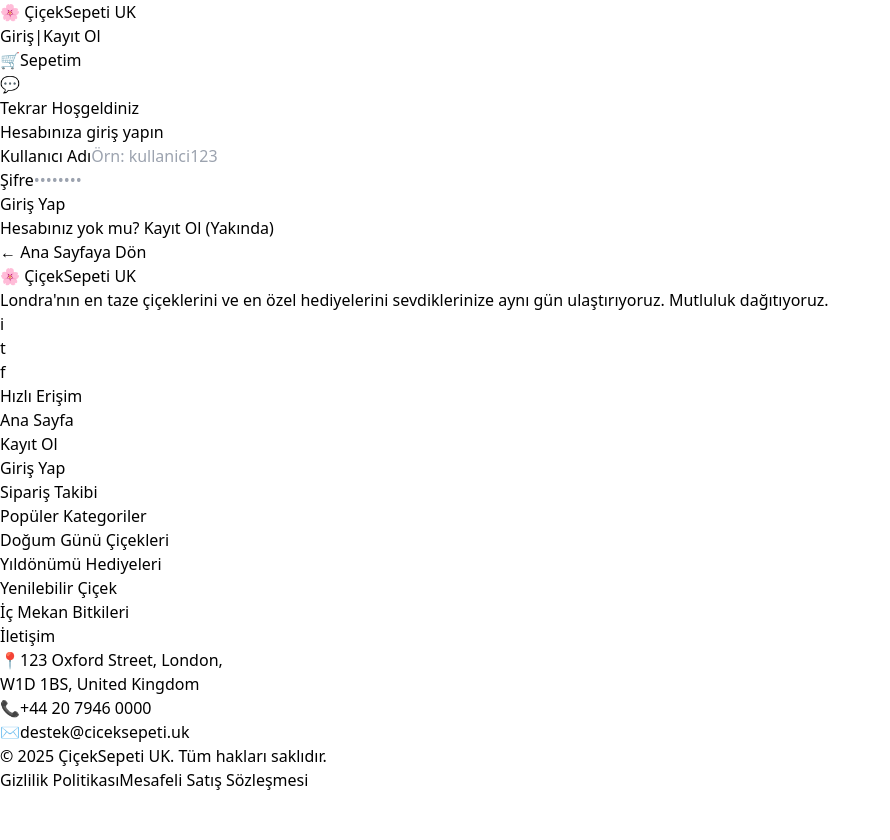
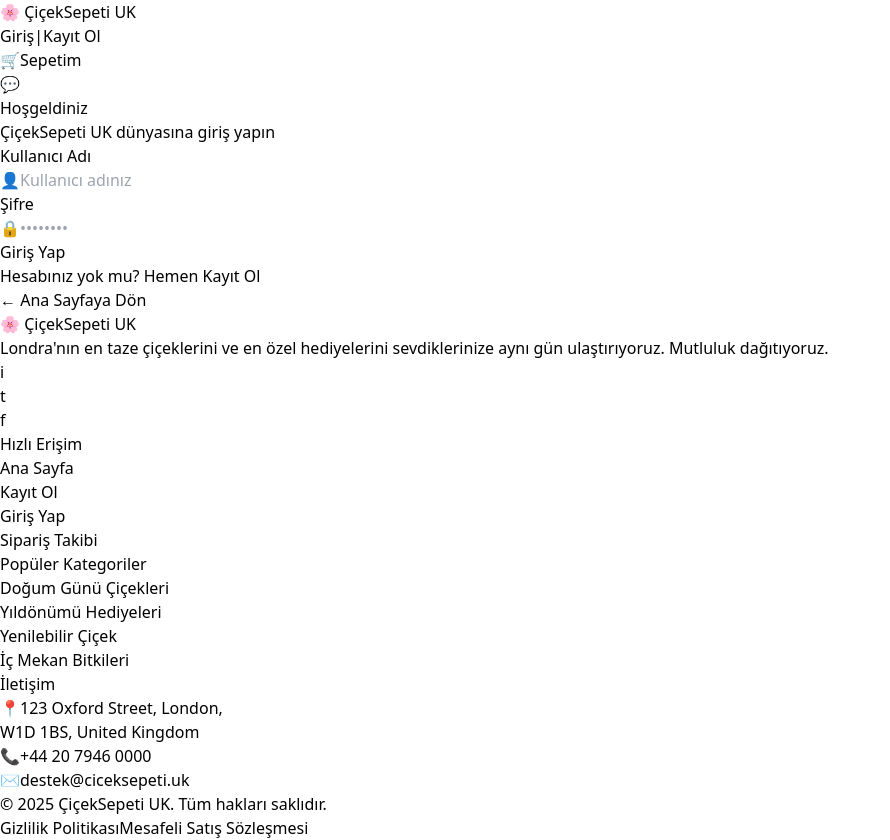
Before and after one commit to muhammad1928/cicek_sepet_uk, a React app in the folder frontend/: page /login in a window 1280 px wide. Shown: the whole page, without its empty margins (0-890 px from the left). Before the commit the page ends 800 px from the top, so only its background shows below. Built offline with nearby package versions, Linux system fonts and the light colour scheme; the HTML template or start-up script is replaced by a standard one.

Commit message:
backto local

```diff
--- a/frontend/src/components/CartSidebar.jsx
+++ b/frontend/src/components/CartSidebar.jsx
@@ -38,7 +38,7 @@
     if (user && showCheckoutForm) {
       const fetchAddresses = async () => {
         try {
-          const res = await axios.get(`https://ciceksepeti-api-m8ir.onrender.com/api/users/${user._id}/addresses`);
+          const res = await axios.get(`http://localhost:5000/api/users/${user._id}/addresses`);
           setSavedAddresses(res.data);
         } catch (err) { console.log(err); }
       };
@@ -50,7 +50,7 @@
   const handleApplyCoupon = async () => {
     if (!couponCode) return notify("Kod girmediniz", "warning");
     try {
-      const res = await axios.get(`https://ciceksepeti-api-m8ir.onrender.com/api/coupons/validate/${couponCode}`);
+      const res = await axios.get(`http://localhost:5000/api/coupons/validate/${couponCode}`);
       setDiscount(res.data.discountRate);
       setCouponApplied(true);
       notify(`%${res.data.discountRate} İndirim Uygulandı! 🎉`, "success");
@@ -114,7 +114,7 @@
       // 4. Stripe Linki İste (Buraya ürünleri gönderiyoruz)
       // Not: Gerçek senaryoda kupon bilgisini de göndermek gerekir ama şimdilik sepet tutarını backend hesaplıyor.
       // Basitlik için backend'deki payment rotası item fiyatlarını kullanıyor.
-      const res = await axios.post("https://ciceksepeti-api-m8ir.onrender.com/api/payment/create-checkout-session", {
+      const res = await axios.post("http://localhost:5000/api/payment/create-checkout-session", {
         items: cart
       });
 
--- a/frontend/src/context/CartContext.jsx
+++ b/frontend/src/context/CartContext.jsx
@@ -28,7 +28,7 @@
     if (user) {
       const fetchFavs = async () => {
         try {
-          const res = await axios.get(`https://ciceksepeti-api-m8ir.onrender.com/api/users/${user._id}/favorites`);
+          const res = await axios.get(`http://localhost:5000/api/users/${user._id}/favorites`);
           // Sadece ID listesini tutuyoruz
           setFavorites(res.data.map(item => item._id));
         } catch (err) { console.log(err); }
@@ -45,7 +45,7 @@
     }
 
     try {
-      await axios.put(`https://ciceksepeti-api-m8ir.onrender.com/api/users/${user._id}/favorites`, { productId });
+      await axios.put(`http://localhost:5000/api/users/${user._id}/favorites`, { productId });
 
       if (favorites.includes(productId)) {
         setFavorites(prev => prev.filter(id => id !== productId));
--- a/frontend/src/pages/CourierPage.jsx
+++ b/frontend/src/pages/CourierPage.jsx
@@ -39,7 +39,7 @@
   const fetchOrders = async (isAuto = false) => {
     if (!isAuto) setLoading(true);
     try {
-      const res = await axios.get("https://ciceksepeti-api-m8ir.onrender.com/api/orders");
+      const res = await axios.get("http://localhost:5000/api/orders");
       const allOrders = res.data;
 
       // Sadece "Hazırlanıyor" olanlar (Havuz)
@@ -61,7 +61,7 @@
 
   const takeOrder = async (orderId) => {
     try {
-      await axios.put(`https://ciceksepeti-api-m8ir.onrender.com/api/orders/${orderId}`, {
+      await axios.put(`http://localhost:5000/api/orders/${orderId}`, {
         status: "Yola Çıktı",
         courierId: user._id
       });
@@ -75,7 +75,7 @@
   const completeOrder = async (orderId) => {
     if (!confirm("Teslimatı onaylıyor musun?")) return;
     try {
-      await axios.put(`https://ciceksepeti-api-m8ir.onrender.com/api/orders/${orderId}`, { status: "Teslim Edildi" });
+      await axios.put(`http://localhost:5000/api/orders/${orderId}`, { status: "Teslim Edildi" });
       notify("Harika iş! Teslim edildi ✅", "success");
       fetchOrders();
     } catch (err) { notify("Hata oluştu", "error"); }
--- a/frontend/src/pages/FavoritesPage.jsx
+++ b/frontend/src/pages/FavoritesPage.jsx
@@ -19,7 +19,7 @@
     const fetchFavorites = async () => {
       try {
         // Backend'deki populate edilmiş favori rotasını çağırıyoruz
-        const res = await axios.get(`https://ciceksepeti-api-m8ir.onrender.com/api/users/${user._id}/favorites`);
+        const res = await axios.get(`http://localhost:5000/api/users/${user._id}/favorites`);
         setProducts(res.data);
       } catch (err) {
         console.log(err);
--- a/frontend/src/pages/HomePage.jsx
+++ b/frontend/src/pages/HomePage.jsx
@@ -41,7 +41,7 @@
   useEffect(() => {
     const fetchProducts = async () => {
       try {
-        const res = await axios.get("https://ciceksepeti-api-m8ir.onrender.com/api/products");
+        const res = await axios.get("http://localhost:5000/api/products");
         const active = res.data.filter(p => p.stock > 0 && p.isActive === true);
         setProducts(active);
         setFilteredProducts(active);
--- a/frontend/src/pages/LoginPage.jsx
+++ b/frontend/src/pages/LoginPage.jsx
@@ -1,96 +1,132 @@
 import { useState } from "react";
 import axios from "axios";
-import { useNavigate, Link } from "react-router-dom";
+import { Link } from "react-router-dom";
 
 const LoginPage = () => {
   const [username, setUsername] = useState("");
   const [password, setPassword] = useState("");
   const [error, setError] = useState(false);
-  const navigate = useNavigate(); // Sayfa değiştirmek için kullanacağız
+  const [loading, setLoading] = useState(false); // Yükleniyor durumu
 
   const handleLogin = async (e) => {
     e.preventDefault();
     setError(false);
+    setLoading(true); // İşlem başladı
 
     try {
-      // 1. Backend'e istek at (Port 5000)
-      const res = await axios.post("https://ciceksepeti-api-m8ir.onrender.com/api/auth/login", {
+      // Localhost'a istek atıyoruz
+      const res = await axios.post("http://localhost:5000/api/auth/login", {
         username,
         password,
       });
 
-      // 2. Gelen bileti (Token) ve bilgileri kaydet
-      // localStorage: Tarayıcı kapanana kadar veriyi tutar
+      // Kullanıcıyı hafızaya kaydet
       localStorage.setItem("user", JSON.stringify(res.data));
 
-      // 3. Rolüne göre yönlendir
+      // Rolüne göre yönlendir
+      // (window.location.href kullanıyoruz ki sayfa yenilensin ve Navbar güncellensin)
       if (res.data.role === "admin") {
-        alert("Hoşgeldin Patron! Admin paneline gidiyorsun...");
-        navigate("/admin");
+        window.location.href = "/admin";
+      } else if (res.data.role === "courier") {
+        window.location.href = "/courier";
       } else {
-        alert("Hoşgeldin " + res.data.username);
-        navigate("/");
+        window.location.href = "/";
       }
 
     } catch (err) {
-      // Backend hata dönerse (400, 404 vs)
       setError(true);
-      console.log(err);
+      setLoading(false); // Hata olursa yükleniyor'u kapat
     }
   };
 
   return (
-    <div className="min-h-screen flex items-center justify-center bg-gradient-to-br from-pink-50 to-purple-100 p-4">
-      <div className="bg-white w-full max-w-md p-8 rounded-2xl shadow-2xl">
+    <div className="min-h-screen flex items-center justify-center bg-gradient-to-br from-pink-50 to-purple-200 p-4 font-sans">
 
-        <h2 className="text-3xl font-extrabold text-center text-gray-800 mb-2">Tekrar Hoşgeldiniz</h2>
-        <p className="text-center text-gray-500 mb-8">Hesabınıza giriş yapın</p>
+      <div className="bg-white w-full max-w-md p-10 rounded-3xl shadow-2xl animate-fade-in relative overflow-hidden">
 
-        <form onSubmit={handleLogin} className="space-y-6">
+        {/* Süsleme Çemberi (Arka Plan) */}
+        <div className="absolute -top-10 -right-10 w-32 h-32 bg-pink-100 rounded-full opacity-50 blur-xl"></div>
+        <div className="absolute -bottom-10 -left-10 w-32 h-32 bg-purple-100 rounded-full opacity-50 blur-xl"></div>
+
+        {/* Başlık */}
+        <div className="text-center mb-8 relative z-10">
+          <h2 className="text-4xl font-extrabold text-gray-800 mb-2 tracking-tight">Hoşgeldiniz</h2>
+          <p className="text-gray-500">ÇiçekSepeti UK dünyasına giriş yapın</p>
+        </div>
+
+        {/* Form */}
+        <form onSubmit={handleLogin} className="space-y-6 relative z-10">
+
           <div>
-            <label className="block text-sm font-medium text-gray-700 mb-1">Kullanıcı Adı</label>
+            <label className="block text-xs font-bold text-gray-500 uppercase mb-2 ml-1">Kullanıcı Adı</label>
+            <div className="flex items-center border-2 border-gray-100 rounded-xl bg-gray-50 focus-within:border-pink-400 focus-within:bg-white transition overflow-hidden">
+              <span className="pl-4 text-gray-400">👤</span>
               <input
                 type="text"
-              className="w-full px-4 py-3 rounded-lg border border-gray-300 focus:ring-2 focus:ring-pink-500 focus:border-transparent outline-none transition bg-gray-50"
-              placeholder="Örn: kullanici123"
+                className="w-full px-4 py-3 outline-none bg-transparent text-gray-700 font-medium"
+                placeholder="Kullanıcı adınız"
                 onChange={(e) => setUsername(e.target.value)}
+                required
               />
+            </div>
           </div>
 
           <div>
-            <label className="block text-sm font-medium text-gray-700 mb-1">Şifre</label>
+            <label className="block text-xs font-bold text-gray-500 uppercase mb-2 ml-1">Şifre</label>
+            <div className="flex items-center border-2 border-gray-100 rounded-xl bg-gray-50 focus-within:border-pink-400 focus-within:bg-white transition overflow-hidden">
+              <span className="pl-4 text-gray-400">🔒</span>
               <input
                 type="password"
-              className="w-full px-4 py-3 rounded-lg border border-gray-300 focus:ring-2 focus:ring-pink-500 focus:border-transparent outline-none transition bg-gray-50"
+                className="w-full px-4 py-3 outline-none bg-transparent text-gray-700 font-medium"
                 placeholder="••••••••"
                 onChange={(e) => setPassword(e.target.value)}
+                required
               />
             </div>
+          </div>
 
+          {/* Hata Mesajı */}
           {error && (
-            <div className="bg-red-100 border-l-4 border-red-500 text-red-700 p-4 rounded" role="alert">
-              <p className="font-bold">Hata!</p>
-              <p>Kullanıcı adı veya şifre yanlış.</p>
+            <div className="bg-red-50 border border-red-200 text-red-600 p-3 rounded-lg text-sm flex items-center gap-2 animate-shake">
+              <span>⚠️</span> Kullanıcı adı veya şifre yanlış!
             </div>
           )}
 
+          {/* Giriş Butonu */}
           <button
             type="submit"
-            className="w-full bg-pink-600 text-white font-bold py-3 rounded-lg hover:bg-pink-700 transition transform active:scale-95 shadow-lg"
+            disabled={loading}
+            className={`w-full text-white font-bold py-4 rounded-xl transition shadow-lg flex justify-center items-center gap-2 text-lg
+              ${loading
+                ? "bg-pink-400 cursor-not-allowed"
+                : "bg-gradient-to-r from-pink-600 to-purple-600 hover:shadow-pink-500/30 active:scale-95"
+              }`}
           >
-            Giriş Yap
+            {loading ? (
+              <>
+                <svg className="animate-spin h-5 w-5 text-white" xmlns="http://www.w3.org/2000/svg" fill="none" viewBox="0 0 24 24">
+                  <circle className="opacity-25" cx="12" cy="12" r="10" stroke="currentColor" strokeWidth="4"></circle>
+                  <path className="opacity-75" fill="currentColor" d="M4 12a8 8 0 018-8V0C5.373 0 0 5.373 0 12h4zm2 5.291A7.962 7.962 0 014 12H0c0 3.042 1.135 5.824 3 7.938l3-2.647z"></path>
+                </svg>
+                Giriş Yapılıyor...
+              </>
+            ) : (
+              "Giriş Yap"
+            )}
           </button>
         </form>
 
-        <div className="mt-6 text-center text-sm text-gray-500">
+        {/* Alt Linkler */}
+        <div className="mt-8 text-center relative z-10">
+          <p className="text-sm text-gray-500">
             Hesabınız yok mu?{" "}
-          <Link to="/register" className="text-pink-600 font-bold hover:underline">
-            Kayıt Ol (Yakında)
+            <Link to="/register" className="text-pink-600 font-bold hover:underline hover:text-pink-700 transition">
+              Hemen Kayıt Ol
             </Link>
+          </p>
+          <div className="mt-4">
+             <Link to="/" className="text-gray-400 text-xs hover:text-gray-600 transition">← Ana Sayfaya Dön</Link>
           </div>
-
-        <div className="mt-4 text-center">
-           <Link to="/" className="text-gray-400 text-xs hover:text-gray-600">← Ana Sayfaya Dön</Link>
         </div>
 
       </div>
--- a/frontend/src/pages/MyOrdersPage.jsx
+++ b/frontend/src/pages/MyOrdersPage.jsx
@@ -18,7 +18,7 @@
 
     const fetchMyOrders = async () => {
       try {
-        const res = await axios.get(`https://ciceksepeti-api-m8ir.onrender.com/api/orders/find/${user._id}`);
+        const res = await axios.get(`http://localhost:5000/api/orders/find/${user._id}`);
         setOrders(res.data);
       } catch (err) {
         console.log(err);
--- a/frontend/src/pages/ProductDetailPage.jsx
+++ b/frontend/src/pages/ProductDetailPage.jsx
@@ -24,7 +24,7 @@
     useEffect(() => {
       const fetchRelated = async () => {
         try {
-          const res = await axios.get("https://ciceksepeti-api-m8ir.onrender.com/api/products");
+          const res = await axios.get("hhttp://localhost:5000/api/products");
           // Mantık: Aynı kategorideki ürünleri bul, ama şu an baktığım ürünü hariç tut.
           const filtered = res.data.filter(
             p => p.category === currentProduct.category && p._id !== currentProduct._id
@@ -67,7 +67,7 @@
   // Ürünü Çek
   const fetchProduct = async () => {
     try {
-      const res = await axios.get(`https://ciceksepeti-api-m8ir.onrender.com/api/products/${id}`);
+      const res = await axios.get(`http://localhost:5000/api/products/${id}`);
       setProduct(res.data);
     } catch (err) {
       console.log(err);
@@ -85,7 +85,7 @@
     if (!reviewText) return notify("Yorum yazın.", "warning");
 
     try {
-      await axios.post(`https://ciceksepeti-api-m8ir.onrender.com/api/products/${id}/reviews`, {
+      await axios.post(`http://localhost:5000/api/products/${id}/reviews`, {
         user: user.username,
         rating,
         comment: reviewText
--- a/frontend/src/pages/ProfilePage.jsx
+++ b/frontend/src/pages/ProfilePage.jsx
@@ -28,7 +28,7 @@
 
   const fetchAddresses = async (userId) => {
     try {
-      const res = await axios.get(`https://ciceksepeti-api-m8ir.onrender.com/api/users/${userId}/addresses`);
+      const res = await axios.get(`http://localhost:5000/api/users/${userId}/addresses`);
       setAddresses(res.data);
     } catch (err) { console.log(err); }
     finally { setLoading(false); }
@@ -47,7 +47,7 @@
     }
 
     try {
-      await axios.put(`https://ciceksepeti-api-m8ir.onrender.com/api/users/${user._id}`, {
+      await axios.put(`http://localhost:5000/api/users/${user._id}`, {
         password: passwords.newPass
       });
       notify("Şifreniz başarıyla güncellendi! Lütfen tekrar giriş yapın.", "success");
@@ -64,7 +64,7 @@
   const handleDeleteAddress = async (addressId) => {
     if (!confirm("Bu adresi silmek istiyor musunuz?")) return;
     try {
-      await axios.delete(`https://ciceksepeti-api-m8ir.onrender.com/api/users/${user._id}/addresses/${addressId}`);
+      await axios.delete(`http://localhost:5000/api/users/${user._id}/addresses/${addressId}`);
       notify("Adres silindi.", "success");
       fetchAddresses(user._id); // Listeyi yenile
     } catch (err) {
--- a/frontend/src/pages/RegisterPage.jsx
+++ b/frontend/src/pages/RegisterPage.jsx
@@ -14,7 +14,7 @@
     setError(false);
     try {
       // Backend'e kayıt isteği
-      await axios.post("https://ciceksepeti-api-m8ir.onrender.com/api/auth/register", {
+      await axios.post("http://localhost:5000/api/auth/register", {
         username,
         email,
         password,
--- a/frontend/src/pages/SuccessPage.jsx
+++ b/frontend/src/pages/SuccessPage.jsx
@@ -28,7 +28,7 @@
 
       try {
         // SİPARİŞİ KAYDET (Backend'e Gönder)
-        await axios.post("https://ciceksepeti-api-m8ir.onrender.com/api/orders", storedCart);
+        await axios.post("http://localhost:5000/api/orders", storedCart);
 
         notify("Ödeme Başarılı! Siparişiniz alındı 🌸", "success");
         clearCart(); // Context sepetini temizle
```
Also changed, not shown: frontend/src/pages/AdminPage.jsx (+14 -14 lines). Lines whose indentation alone changed are shown as unchanged.
